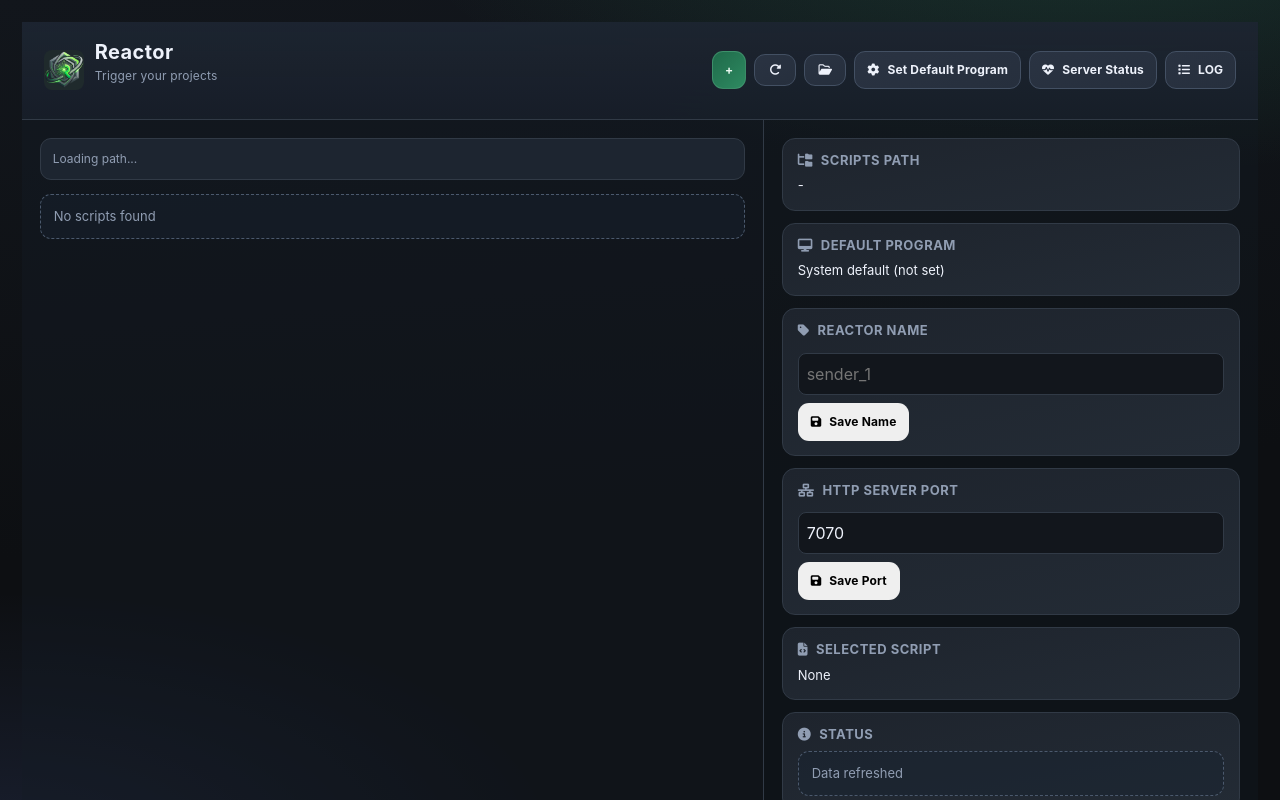
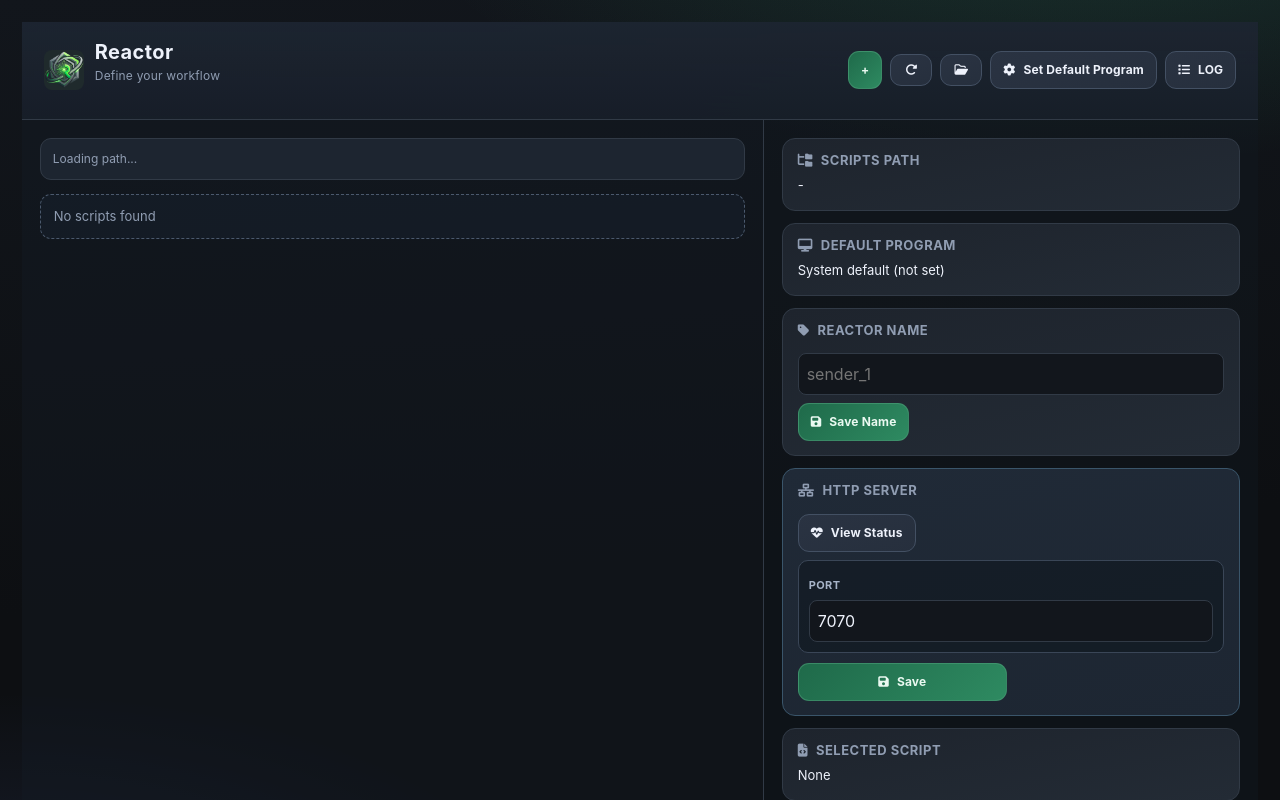
Before and after one commit to Solenoid-IT/Reactor, a SvelteKit app in the folder ui/: page / in a window 1280 px wide. Shown: the top 800 px of the page. Built offline with nearby package versions, Linux system fonts and the light colour scheme.

Commit message:
feat: HTTP Server form

```diff
--- a/ui/src/lib/components/DetailPane.svelte
+++ b/ui/src/lib/components/DetailPane.svelte
@@ -5,7 +5,8 @@
 	export let reactorName = '';
 	export let httpPort = 7070;
 	export let onSaveReactorName = () => {};
-	export let onSaveHttpPort = () => {};
+	export let onSaveHttpServerData = () => {};
+	export let onOpenServerStatus = () => {};
 	export let status = 'Ready';
 </script>
 
@@ -21,12 +22,18 @@
 	<section class="detail-card">
 		<h3><i class="fa-solid fa-tag me-2"></i>Reactor Name</h3>
 		<input type="text" bind:value={reactorName} placeholder="sender_1" />
-		<button on:click={() => onSaveReactorName(reactorName)}><i class="fa-solid fa-floppy-disk me-2"></i>Save Name</button>
+		<button class="btn-primary" on:click={() => onSaveReactorName(reactorName)}><i class="fa-solid fa-floppy-disk me-2"></i>Save Name</button>
 	</section>
-	<section class="detail-card">
-		<h3><i class="fa-solid fa-network-wired me-2"></i>HTTP Server Port</h3>
-		<input type="number" min="1" max="65535" bind:value={httpPort} />
-		<button on:click={() => onSaveHttpPort(httpPort)}><i class="fa-solid fa-floppy-disk me-2"></i>Save Port</button>
+	<section class="detail-card http-server-card">
+		<h3><i class="fa-solid fa-network-wired me-2"></i>HTTP Server</h3>
+        <button class="btn-secondary mt-2" on:click={onOpenServerStatus}><i class="fa-solid fa-heart-pulse me-2"></i>View Status</button>
+		<div class="http-port-group mt-2">
+			<label class="detail-label" for="httpServerPortInput">Port</label>
+			<input id="httpServerPortInput" type="number" min="1" max="65535" bind:value={httpPort} />
+		</div>
+		<div class="http-server-actions">
+			<button class="btn-primary" on:click={() => onSaveHttpServerData(httpPort)}><i class="fa-solid fa-floppy-disk me-2"></i>Save</button>
+		</div>
 	</section>
 	<section class="detail-card">
 		<h3><i class="fa-solid fa-file-code me-2"></i>Selected Script</h3>
--- a/ui/src/lib/components/HeaderActions.svelte
+++ b/ui/src/lib/components/HeaderActions.svelte
@@ -7,7 +7,6 @@
 	export let onRefresh = () => {};
 	export let onOpenFolder = () => {};
 	export let onPickProgram = () => {};
-	export let onOpenServerStatus = () => {};
 	export let onOpenGlobalLog = () => {};
 	export let onClearGlobalLog = () => {};
 	export let onCreateBlank = () => {};
@@ -37,7 +36,7 @@
 		<img class="logo" src="/logo.jpg" alt="Reactor logo" />
 		<div class="title-copy">
 			<h1>Reactor</h1>
-			<p>Trigger your projects</p>
+			<p>Define your workflow</p>
 		</div>
 	</div>
 	<div class="actions">
@@ -53,7 +52,6 @@
 		<button type="button" class="btn-secondary icon-button" on:click={onRefresh} title="refresh scripts" aria-label="Refresh scripts"><i class="fa-solid fa-rotate-right"></i></button>
 		<button type="button" class="btn-secondary icon-button" on:click={onOpenFolder} title="open project folder" aria-label="Open project folder"><i class="fa-regular fa-folder-open"></i></button>
 		<button type="button" class="btn-secondary" on:click={onPickProgram}><i class="fa-solid fa-gear"></i><span class="ms-2">Set Default Program</span></button>
-		<button type="button" class="btn-secondary" on:click={onOpenServerStatus}><i class="fa-solid fa-heart-pulse"></i><span class="ms-2">Server Status</span></button>
 		<div class="log-picker" class:open={logOpen}>
 			<button type="button" class="btn-secondary" on:click={() => (logOpen = !logOpen)} title="log actions"><i class="fa-solid fa-list"></i><span class="ms-2">LOG</span></button>
 			<div class="log-menu" aria-hidden={!logOpen}>
--- a/ui/src/routes/+layout.svelte
+++ b/ui/src/routes/+layout.svelte
@@ -406,6 +406,21 @@
 	}
 	:global(.detail-card h3) { font-size: 13px; font-weight: 700; color: var(--muted); margin-bottom: 8px; text-transform: uppercase; letter-spacing: 0.5px; }
 	:global(.detail-value) { font-size: 13px; line-height: 1.5; word-break: break-all; }
+	:global(.detail-hint) {
+		margin: 0 0 10px;
+		font-size: 12px;
+		line-height: 1.4;
+		color: #a2aec2;
+	}
+	:global(.detail-label) {
+		display: inline-block;
+		margin-bottom: 6px;
+		font-size: 11px;
+		font-weight: 700;
+		letter-spacing: 0.4px;
+		text-transform: uppercase;
+		color: #a7b4c8;
+	}
 	:global(.detail-card input) {
 		width: 100%;
 		background: #12161c;
@@ -414,6 +429,28 @@
 		border-radius: 8px;
 		padding: 8px;
 		margin: 6px 0 8px;
+	}
+	:global(.http-server-card) {
+		border-color: #3a556a;
+		background: linear-gradient(170deg, #202a37, #1d2632);
+	}
+	:global(.http-port-group) {
+		padding: 10px;
+		margin-bottom: 10px;
+		border: 1px solid #3a4657;
+		border-radius: 10px;
+		background: rgba(14, 20, 28, 0.55);
+	}
+	:global(.http-port-group input) {
+		margin: 0;
+	}
+	:global(.http-server-actions) {
+		display: grid;
+		grid-template-columns: 1fr 1fr;
+		gap: 8px;
+	}
+	:global(.http-server-actions button) {
+		width: 100%;
 	}
 	:global(.empty) {
 		color: var(--muted);
@@ -478,5 +515,6 @@
 		:global(.actions) { max-width: 100%; justify-content: flex-start; }
 		:global(.content) { grid-template-columns: 1fr; min-height: auto; }
 		:global(.list-pane) { border-right: 0; border-bottom: 1px solid var(--border); }
+		:global(.http-server-actions) { grid-template-columns: 1fr; }
 	}
 </style>
--- a/ui/src/routes/+page.svelte
+++ b/ui/src/routes/+page.svelte
@@ -219,7 +219,6 @@
 		onRefresh={refreshAll}
 		onOpenFolder={openScriptsFolder}
 		onPickProgram={pickProgram}
-		onOpenServerStatus={openServerStatusPage}
 		onOpenGlobalLog={openGlobalLog}
 		onClearGlobalLog={clearGlobalLog}
 		onCreateBlank={() => createScript('blank')}
@@ -252,6 +251,7 @@
 			{httpPort}
 			onSaveReactorName={saveReactorNameValue}
 			onSaveHttpPort={saveHttpPortValue}
+			onOpenServerStatus={openServerStatusPage}
 			{status}
 		/>
 	</main>
```
